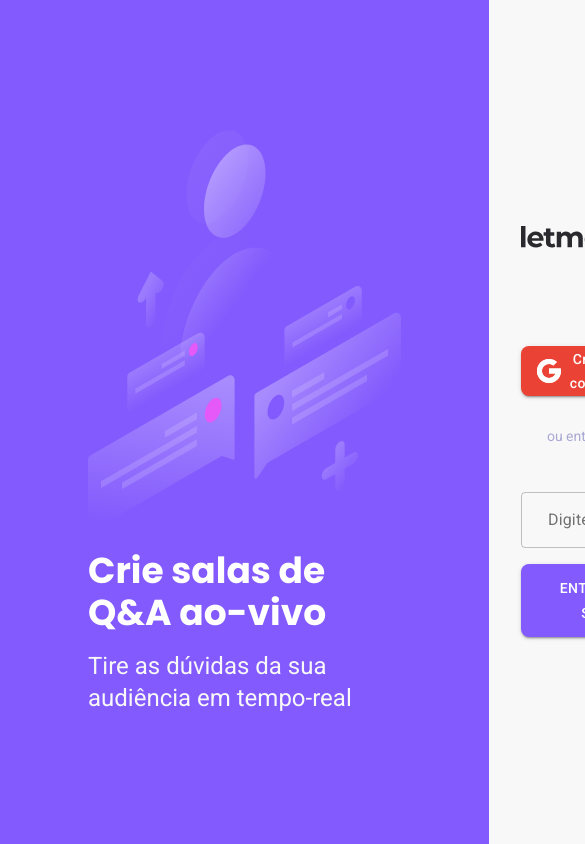
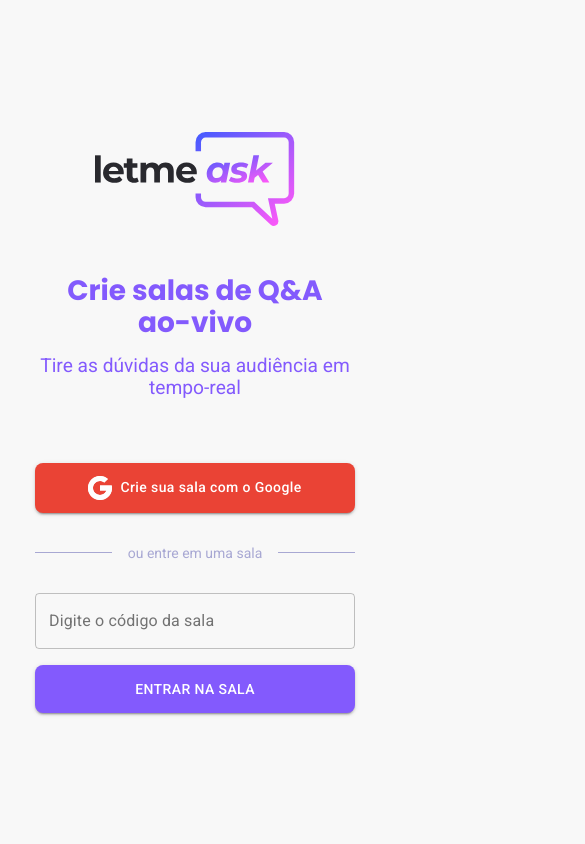
Before and after one commit to LucasOFonseca/Letmeask, a React (Create React App) app: page / in a window 390 px wide. Shown: the top 844 px of the page, 585 px wide, since content can reach past the window. Built offline with nearby package versions, Linux system fonts and the light colour scheme; no server answers.

Commit message:
Responsive adaptation

```diff
--- a/src/components/Question/index.tsx
+++ b/src/components/Question/index.tsx
@@ -35,7 +35,7 @@
           <img src={author.avatar} alt={author.name} />
           <span>{author.name}</span>
         </div>
-        <div>{children}</div>
+        <div className="children-container">{children}</div>
       </footer>
     </div>
   );
--- a/src/components/Question/styles.scss
+++ b/src/components/Question/styles.scss
@@ -22,14 +22,13 @@
   }
 
   p {
+    overflow: hidden;
+    text-overflow: ellipsis;
+    text-align: justify;
     color: #29292e;
   }
 
   footer {
-    display: flex;
-    justify-content: space-between;
-    align-items: center;
-
     margin-top: 24px;
 
     .user-info {
@@ -53,6 +52,10 @@
     > div {
       display: flex;
       gap: 1rem;
+    }
+
+    .children-container {
+      justify-content: flex-end;
     }
 
     .like-btn-div {
--- a/src/pages/Home/index.tsx
+++ b/src/pages/Home/index.tsx
@@ -1,4 +1,4 @@
-import { Button, TextField } from "@material-ui/core";
+import { Button, TextField, useMediaQuery } from "@material-ui/core";
 import { FormEvent, useEffect, useState } from "react";
 import { useHistory } from "react-router-dom";
 import { toast } from "react-toastify";
@@ -10,10 +10,12 @@
 import { database } from "../../services/firebase";
 import "../../styles/auth.scss";
 
-// sala de testes -MeB3i2NsO5STBnYsG3B
+// sala de testes -MeXKLuUYh17NCBKAhi3
 
 export function Home() {
   const history = useHistory();
+
+  const desktop = useMediaQuery("(min-width: 950px)");
 
   const { user, signInWithGoogle } = useAuth();
 
@@ -65,15 +67,24 @@
     }
   }, [roomCode, validate.error]);
 
+  if (desktop) {
     return (
       <div id="page-auth">
         <aside>
+          <div>
             <img
               src={illustrationImg}
               alt="Ilustração simbolizando perguntas e respostas"
             />
-        <strong>Crie salas de Q&amp;A ao-vivo</strong>
-        <p>Tire as dúvidas da sua audiência em tempo-real</p>
+            <strong>
+              Crie salas de Q&amp;A
+              <wbr /> ao-vivo
+            </strong>
+            <p>
+              Tire as dúvidas da sua audiência em
+              <wbr /> tempo-real
+            </p>
+          </div>
         </aside>
 
         <main>
@@ -132,3 +143,73 @@
       </div>
     );
   }
+
+  return (
+    <div id="page-auth">
+      <main>
+        <div className="text-container">
+          <img src={logoImg} alt="Letmeask" />
+          <strong>
+            Crie salas de Q&amp;A
+            <wbr /> ao-vivo
+          </strong>
+          <p>
+            Tire as dúvidas da sua audiência em
+            <wbr /> tempo-real
+          </p>
+        </div>
+
+        <div className="main-content">
+          <Button
+            variant="contained"
+            style={{
+              marginTop: "4rem",
+              height: "3.125rem",
+              borderRadius: "0.5rem",
+              background: "#ea4335",
+              fontWeight: 500,
+              color: "#fff",
+              textTransform: "none",
+            }}
+            onClick={handleCreateRoom}
+          >
+            <img
+              src={googleIconImg}
+              alt="Logo do Google"
+              style={{ marginRight: "0.5rem" }}
+            />
+            Crie sua sala com o Google
+          </Button>
+
+          <div className="separator">ou entre em uma sala</div>
+          <form onSubmit={handleJoinRoom}>
+            <TextField
+              fullWidth
+              variant="outlined"
+              label="Digite o código da sala"
+              onChange={(event) => setRoomCode(event.target.value)}
+              value={roomCode}
+              style={{
+                borderRadius: "0.5rem",
+              }}
+              error={validate.error}
+              helperText={validate.helperText}
+            />
+            <Button
+              variant="contained"
+              type="submit"
+              style={{
+                color: "#fff",
+                background: "#835afd",
+                borderRadius: "0.5rem",
+                padding: "0.75rem 2rem",
+              }}
+            >
+              Entrar na sala
+            </Button>
+          </form>
+        </div>
+      </main>
+    </div>
+  );
+}
--- a/src/pages/NewRoom/index.tsx
+++ b/src/pages/NewRoom/index.tsx
@@ -1,4 +1,4 @@
-import { Button, TextField } from "@material-ui/core";
+import { Button, TextField, useMediaQuery } from "@material-ui/core";
 import { FormEvent, useEffect, useState } from "react";
 import { Link, useHistory } from "react-router-dom";
 import illustrationImg from "../../assets/images/illustration.svg";
@@ -10,6 +10,8 @@
 export function NewRoom() {
   const { user } = useAuth();
   const history = useHistory();
+
+  const desktop = useMediaQuery("(min-width: 950px)");
 
   const [newRoom, setNewRoom] = useState("");
   const [validate, setValidate] = useState({
@@ -45,15 +47,24 @@
     }
   }, [newRoom, validate.error]);
 
+  if (desktop) {
     return (
       <div id="page-auth">
         <aside>
+          <div>
             <img
               src={illustrationImg}
               alt="Ilustração simbolizando perguntas e respostas"
             />
-        <strong>Crie salas de Q&amp;A ao-vivo</strong>
-        <p>Tire as dúvidas da sua audiência em tempo-real</p>
+            <strong>
+              Crie salas de Q&amp;A
+              <wbr /> ao-vivo
+            </strong>
+            <p>
+              Tire as dúvidas da sua audiência em
+              <wbr /> tempo-real
+            </p>
+          </div>
         </aside>
 
         <main>
@@ -95,3 +106,45 @@
       </div>
     );
   }
+
+  return (
+    <div id="page-auth">
+      <main>
+        <div className="main-content">
+          <img src={logoImg} alt="Letmeask" />
+
+          <h2>Criar uma nova sala</h2>
+
+          <form onSubmit={handleCreateRoom}>
+            <TextField
+              fullWidth
+              variant="outlined"
+              label="Nome da sala"
+              onChange={(event) => setNewRoom(event.target.value)}
+              style={{
+                borderRadius: "0.5rem",
+              }}
+              error={validate.error}
+              helperText={validate.helperText}
+            />
+            <Button
+              variant="contained"
+              type="submit"
+              style={{
+                color: "#fff",
+                background: "#835afd",
+                borderRadius: "0.5rem",
+                padding: "0.75rem 2rem",
+              }}
+            >
+              Criar sala
+            </Button>
+          </form>
+          <p className="link-to-home">
+            Quer entrar em uma sala existente? <Link to="/">Clique aqui</Link>
+          </p>
+        </div>
+      </main>
+    </div>
+  );
+}
--- a/src/pages/Room/index.tsx
+++ b/src/pages/Room/index.tsx
@@ -118,6 +118,7 @@
       </header>
 
       <main>
+        <div className="main-container">
           <div className="room-title">
             <h1>Sala {title}</h1>
 
@@ -214,12 +215,18 @@
               display="flex"
               flexDirection="column"
               alignItems="center"
-            style={{ opacity: "0.5", gap: "1rem", marginTop: "4rem" }}
+              style={{
+                opacity: "0.5",
+                gap: "1rem",
+                marginTop: "4rem",
+                textAlign: "center",
+              }}
             >
               <h2>Esta sala ainda não tem perguntas!</h2>
               <h3>Seja o primeiro a enviar uma :)</h3>
             </Box>
           )}
+        </div>
       </main>
     </div>
   );
--- a/src/styles/auth.scss
+++ b/src/styles/auth.scss
@@ -12,8 +12,13 @@
     display: flex;
     flex-direction: column;
     justify-content: center;
+    align-items: center;
 
     padding: 120px 88px;
+
+    div {
+      display: flex;
+      flex-direction: column;
 
       img {
         max-width: 320px;
@@ -22,6 +27,7 @@
       strong {
         font: 700 2.25rem "Poppins", sans-serif;
         line-height: 42px;
+        white-space: nowrap;
 
         margin-top: 1rem;
       }
@@ -30,8 +36,10 @@
         font-size: 1.5rem;
         line-height: 32px;
         color: #f8f8f8;
+        white-space: nowrap;
 
         margin-top: 1rem;
+      }
     }
   }
 
@@ -121,3 +129,79 @@
     }
   }
 }
+
+@media screen and (max-width: 950px) {
+  #page-auth {
+    flex-direction: column;
+
+    main {
+      flex-direction: column;
+
+      .text-container {
+        display: flex;
+        flex-direction: column;
+        align-items: center;
+
+        color: #835afd;
+
+        > img {
+          width: 200px;
+          margin: 0 auto;
+        }
+
+        strong {
+          font: 700 2.25rem "Poppins", sans-serif;
+          line-height: 42px;
+          white-space: nowrap;
+
+          margin-top: 3rem;
+        }
+
+        p {
+          font-size: 1.5rem;
+          line-height: 32px;
+          white-space: nowrap;
+
+          margin-top: 1rem;
+        }
+      }
+    }
+  }
+}
+
+@media screen and (max-width: 575px) {
+  #page-auth {
+    main {
+      .text-container {
+        strong {
+          font-size: 1.75rem;
+          line-height: 32px;
+          text-align: center;
+        }
+
+        p {
+          font-size: 1.2rem;
+          margin-top: 1rem;
+          line-height: 22px;
+          text-align: center;
+        }
+      }
+    }
+  }
+}
+
+@media screen and (max-width: 380px) {
+  #page-auth {
+    main {
+      .text-container {
+        strong {
+          display: none;
+        }
+
+        p {
+          display: none;
+        }
+      }
+    }
+  }
+}
--- a/src/styles/room.scss
+++ b/src/styles/room.scss
@@ -28,6 +28,9 @@
   }
 
   main {
+    padding: 0 24px;
+
+    .main-container {
       max-width: 800px;
       margin: 0 auto;
 
@@ -52,6 +55,7 @@
           color: #fff;
           font-weight: 500;
           font-size: 0.875rem;
+        }
       }
     }
 
@@ -107,3 +111,43 @@
     }
   }
 }
+
+@media screen and (max-width: 570px) {
+  header {
+    .content {
+      flex-direction: column;
+
+      > img {
+        margin-bottom: 1rem;
+      }
+
+      > div {
+        width: 100%;
+        justify-content: space-between;
+      }
+
+      > button {
+        width: 100%;
+      }
+    }
+  }
+
+  form {
+    .form-footer {
+      flex-direction: column-reverse;
+      align-items: stretch !important;
+
+      gap: 1rem;
+    }
+  }
+}
+
+@media screen and (max-width: 465px) {
+  header {
+    .content {
+      > div {
+        flex-direction: column;
+      }
+    }
+  }
+}
```
Also changed, not shown: src/pages/AdminRoom/index.tsx (+31 -9 lines). Lines whose indentation alone changed are shown as unchanged.
